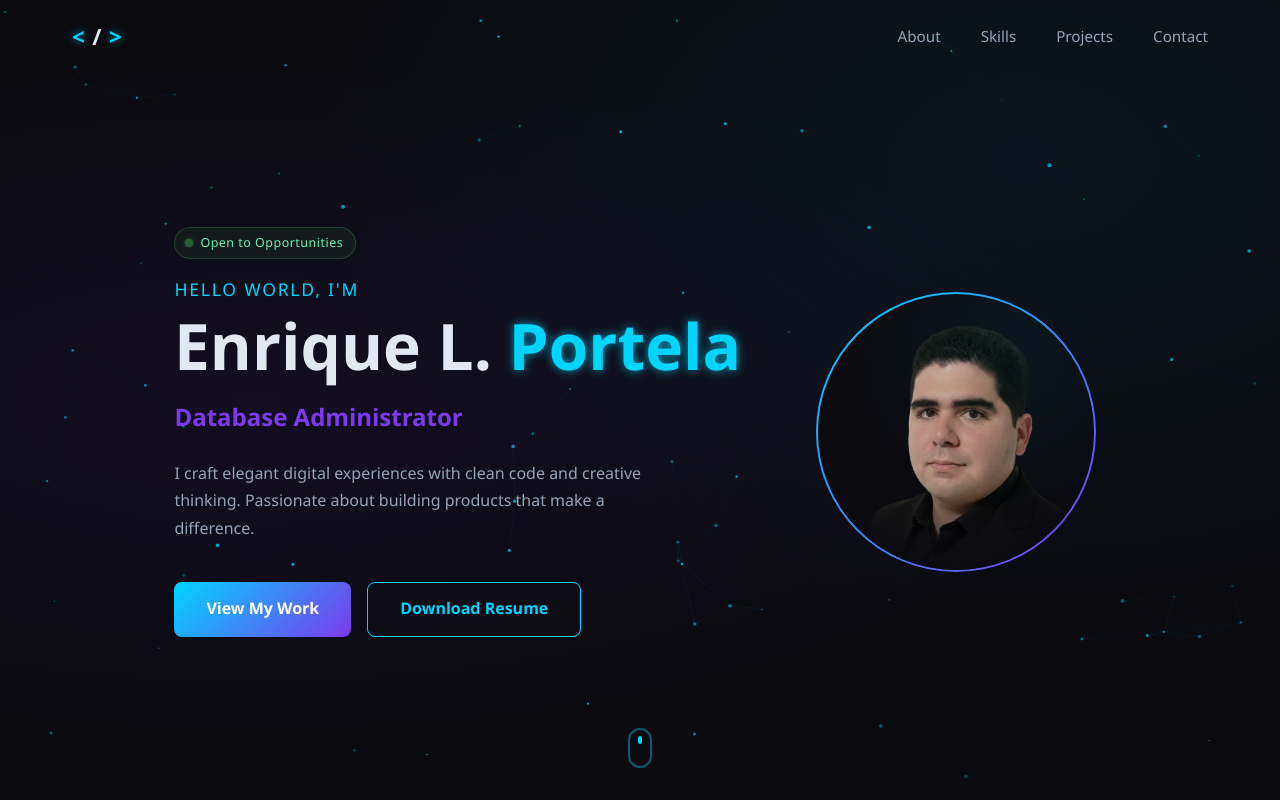
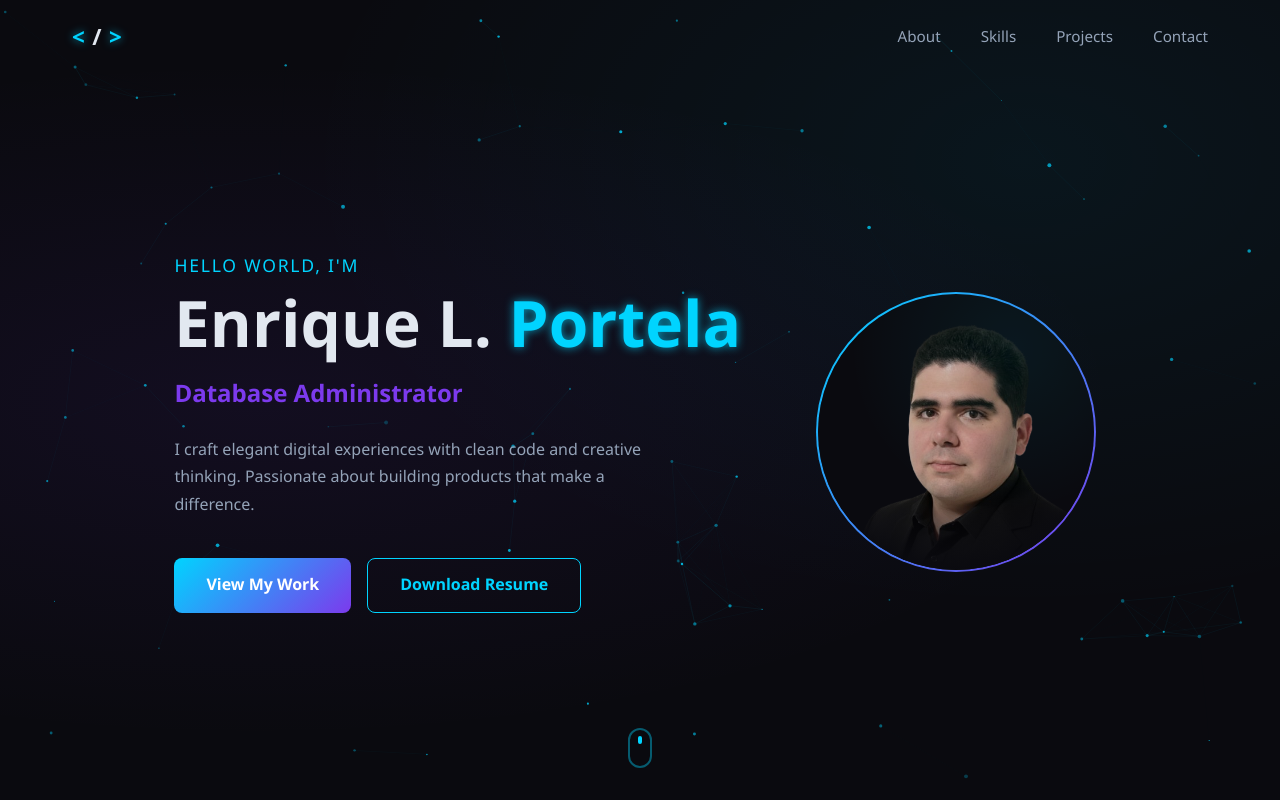
Before and after one commit to Eportela99/Portfolio, a React (Vite) app: page / in a window 1280 px wide. Shown: the top 800 px of the page. Built offline with nearby package versions, Linux system fonts and the light colour scheme.

Commit message:
Hero: remove Open to Opportunities badge
Co-Authored-By: Claude Sonnet 4.6 <noreply@anthropic.com>

```diff
--- a/src/components/Hero.jsx
+++ b/src/components/Hero.jsx
@@ -125,10 +125,6 @@ export default function Hero() {
       <canvas ref={canvasRef} className="hero-canvas" />
 
       <div className="hero-content">
-        <div className="hero-badge">
-          <span className="hero-badge-dot" />
-          Open to Opportunities
-        </div>
         <div className="hero-greeting">Hello World, I&apos;m</div>
         <h1 className="hero-name" data-text="Enrique L. Portela">
           Enrique L. <span className="neon-text">Portela</span>
```
